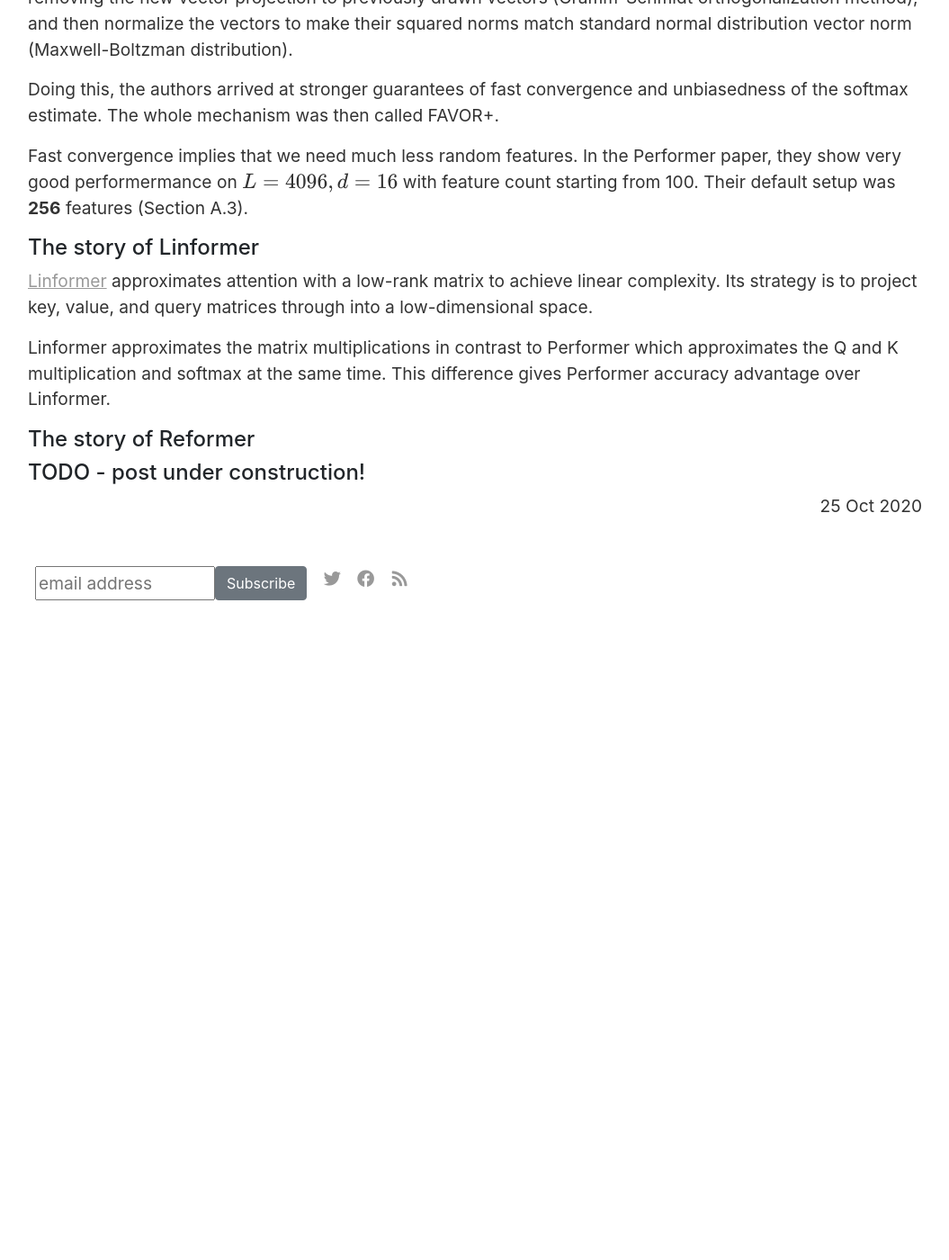
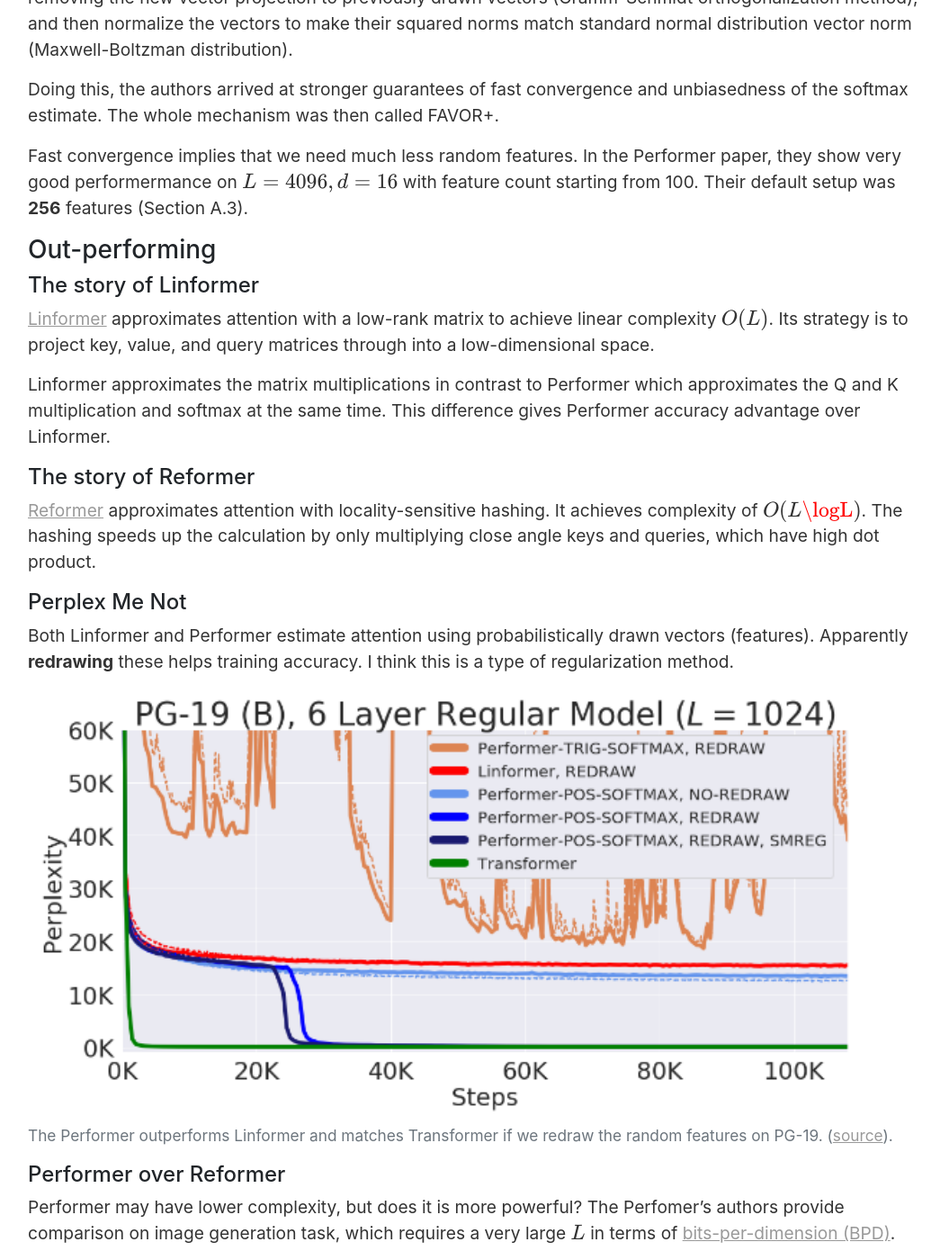
Before and after one commit to vackosar/vackosar.github.io, a Jekyll site: the page built from _posts/2020-10-25-Performers-FAVOR+-Faster-Transformer-Attention.md, in a window 1280 px wide and 1400 px high, scrolled down 2224 px. Shown: the whole window at 90% size, without its empty margins (112-1167 px from the left). Built offline with Jekyll 4.4.1, drawn with Linux system fonts in a browser that asks for light colours; nearby versions of some CDN libraries; library files that are not in the unit come from our copies; comment, search, counter and statistics services are not loaded; before the commit the page ends 3043 px from its top, so only the background shows below that; some of the changed text lies outside the part shown.

Commit message:
performer

```diff
--- a/_posts/2020-10-25-Performers-FAVOR+-Faster-Transformer-Attention.md
+++ b/_posts/2020-10-25-Performers-FAVOR+-Faster-Transformer-Attention.md
@@ -97,9 +97,12 @@
 Their default setup was **256** features (Section A.3).
 
 
+### Out-performing
+
+
 #### The story of Linformer
 
-[Linformer](https://arxiv.org/abs/2006.04768) approximates attention with a low-rank matrix to achieve linear complexity.
+[Linformer](https://arxiv.org/abs/2006.04768) approximates attention with a low-rank matrix to achieve linear complexity \\( O(L) \\).
 Its strategy is to project key, value, and query matrices through into a low-dimensional space.
 
 Linformer approximates the matrix multiplications in contrast to Performer which approximates the Q and K multiplication and softmax at the same time.
@@ -107,5 +110,38 @@
 
 
 #### The story of Reformer
+[Reformer](https://openreview.net/pdf?id=rkgNKkHtvB) approximates attention with locality-sensitive hashing.
+It achieves complexity of \\( O(L\logL) \\).
+The hashing speeds up the calculation by only multiplying close angle keys and queries, which have high dot product.
+
+
+#### Perplex Me Not
+
+Both Linformer and Performer estimate attention using probabilistically drawn vectors (features).
+Apparently **redrawing** these helps training accuracy.
+I think this is a type of regularization method.
+
+<figure class="figure">
+    <img
+        class="figure-img img-fluid rounded"
+        alt="The Performer outperforms Linformer and matches Transformer if we redraw the random features on PG-19."
+        src="/images/performer-linformer-transformer.png">
+    <figcaption class="figure-caption">The Performer outperforms Linformer and matches Transformer if we redraw the random features on PG-19. (<a href="https://ai.googleblog.com/2020/01/reformer-efficient-transformer.html">source</a>).</figcaption>
+</figure>
+
+
+#### Performer over Reformer
+
+Performer may have lower complexity, but does it is more powerful?
+The Perfomer's authors provide comparison on image generation task, which requires a very large \\( L \\) in terms of [bits-per-dimension (BPD)](https://arxiv.org/pdf/1511.01844.pdf).
+
+<figure class="figure">
+    <img
+        class="figure-img img-fluid rounded"
+        alt="The Performer outperforms Linformer and matches Transformer if we redraw the random features on PG-19."
+        src="/images/performer-vs-reformer-imagenet.png">
+    <figcaption class="figure-caption">The Performer outperforms Reformer on ImageNet64 - an image generation task. (<a href="https://ai.googleblog.com/2020/01/reformer-efficient-transformer.html">source</a>).</figcaption>
+</figure>
+
 
 #### TODO - post under construction!
```
Also changed, not shown: images/performer-linformer-transformer.png (added), images/performer-vs-reformer-imagenet.png (added).
